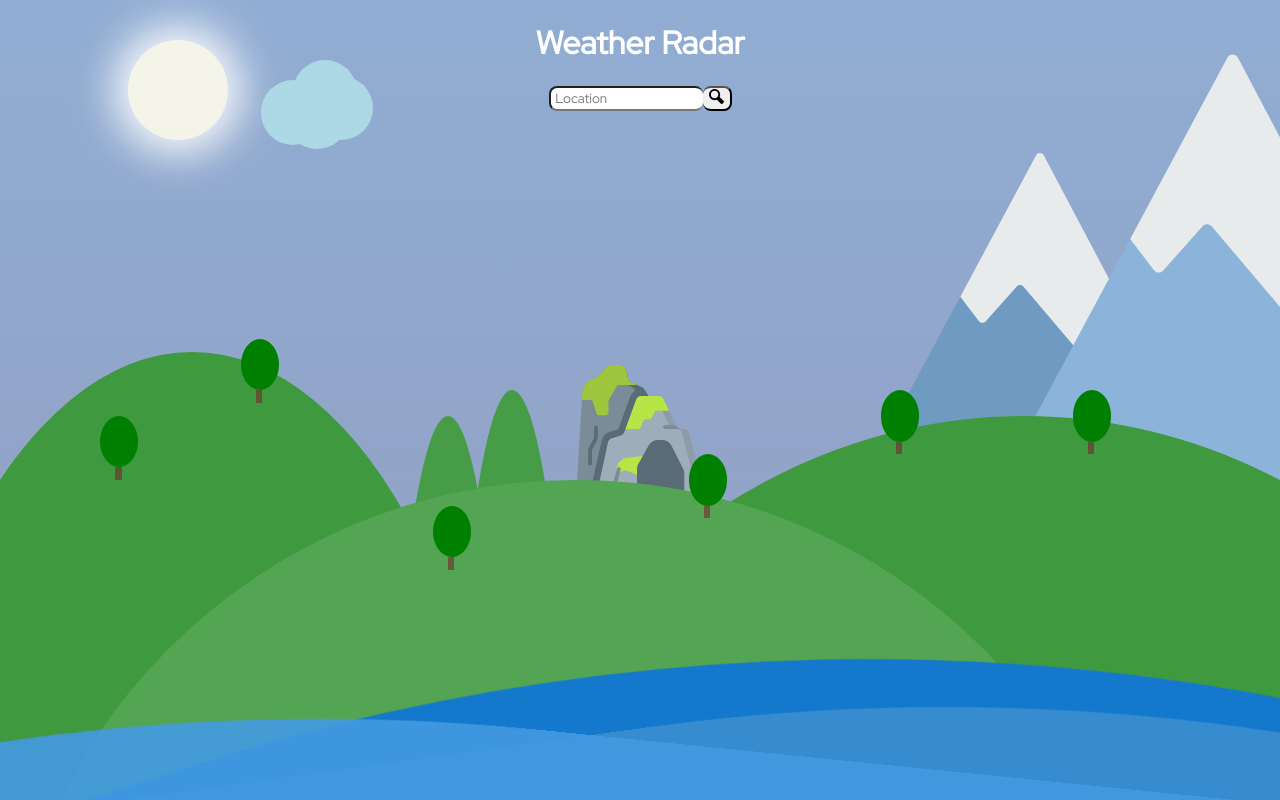
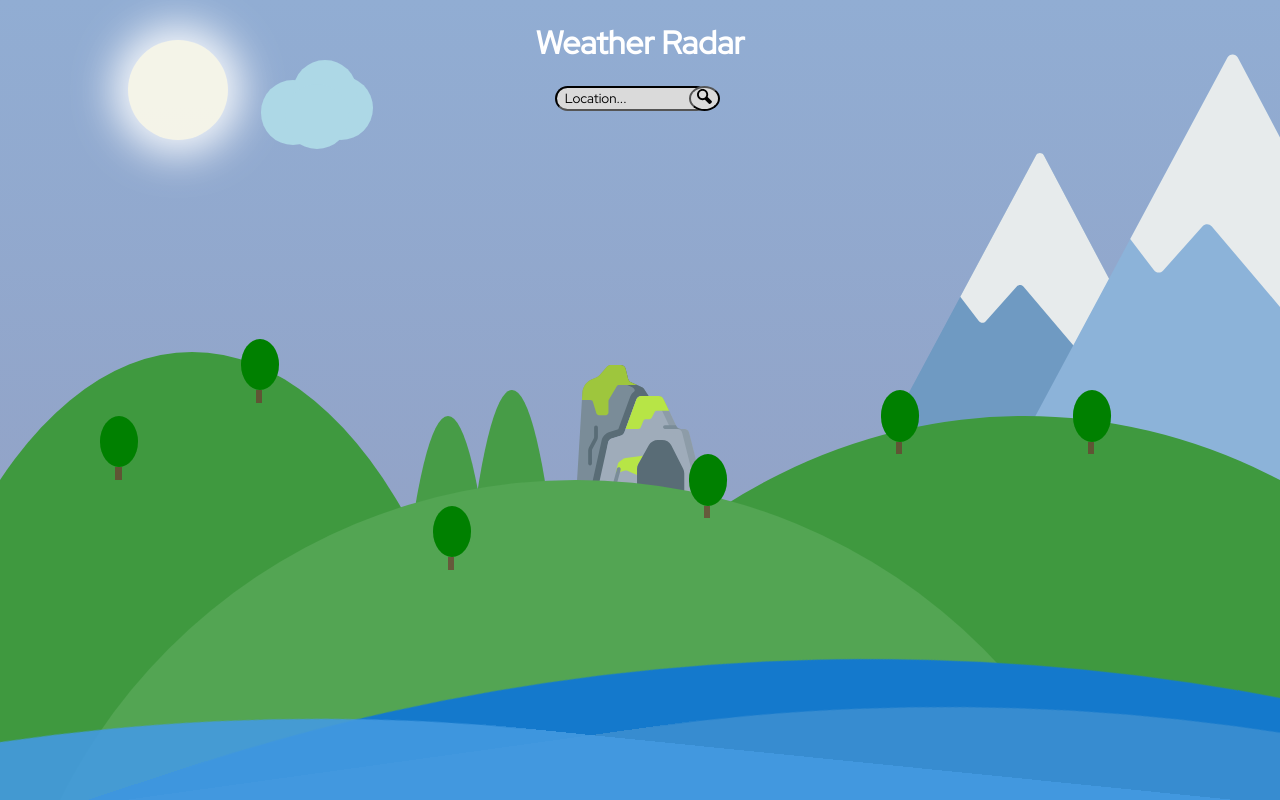
Before and after one commit to GitAarontell/Weather-Radar, a React (Create React App) app: page / in a window 1280 px wide. Built offline with nearby package versions, Linux system fonts and the light colour scheme.

Commit message:
changes to search bar

```diff
--- a/src/Form/Form.jsx
+++ b/src/Form/Form.jsx
@@ -123,8 +123,8 @@ class Form extends React.Component {
                 </div>
 
                 <div className='searchBar'>
-                    <input id='input' type='text' placeholder=' Location' onChange={this.handleChange}></input>
-                    <button onClick={this.handleClick}>
+                    <input id='input' className='searchBarBoth'type='text' placeholder='  Location...' onChange={this.handleChange}></input>
+                    <button className='searchBarBoth' onClick={this.handleClick}>
                     <svg xmlns="http://www.w3.org/2000/svg" width="15" height="15" viewBox="0 0 24 24"><path d="M23.832 19.641l-6.821-6.821c2.834-5.878-1.45-12.82-8.065-12.82-4.932 0-8.946 4.014-8.946 8.947 0 6.508 6.739 10.798 12.601 8.166l6.879 6.879c1.957.164 4.52-2.326 4.352-4.351zm-14.886-4.721c-3.293 0-5.973-2.68-5.973-5.973s2.68-5.973 5.973-5.973c3.294 0 5.974 2.68 5.974 5.973s-2.68 5.973-5.974 5.973z"/></svg>
                     </button>
                 </div>
--- a/src/Form/styles.css
+++ b/src/Form/styles.css
@@ -61,19 +61,37 @@
     justify-content: center;
 }
 
+.searchBarBoth{
+    z-index: 10;
+    border-color: black;
+    background-color: rgb(218, 218, 218);
+}
+
 .searchBar input{
-    border-radius: 8px;
+    border-radius: 25px;
     border-right: none;
-    margin-bottom: 50px;
-    z-index: 10;
+    margin: 0 0 50px 15px;
     outline: none;
+
+}
+
+input:hover{
+    transform: translateX(-4px);
+}
+
+::placeholder{
+    color: black;
 }
 
 button{
-    border-left: none;
-    border-radius: 8px;
+    position: relative;
+    right: 20px;
+    border-radius: 50%;
     margin-bottom: 50px;
-    z-index: 4;
+}
+
+button:hover{
+    transform: scale(1.2);
 }
 
 .earth{
```
